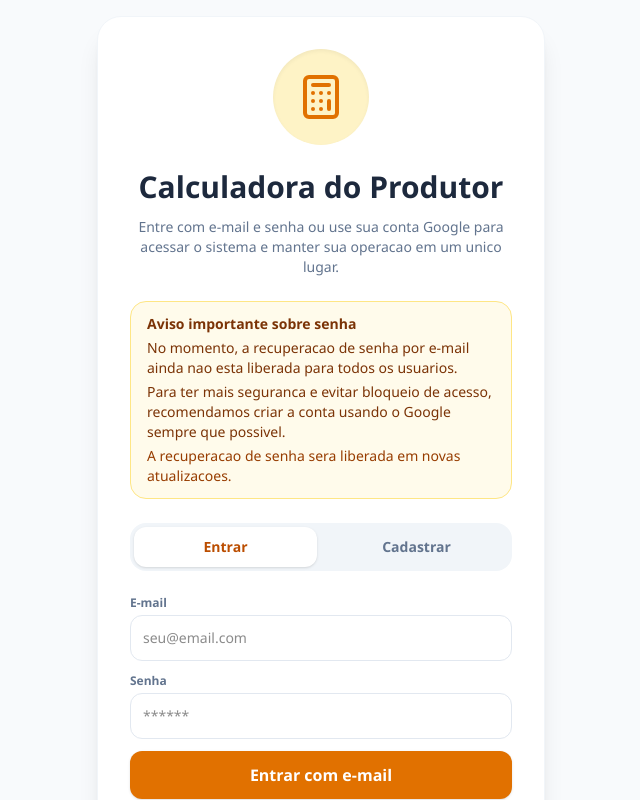
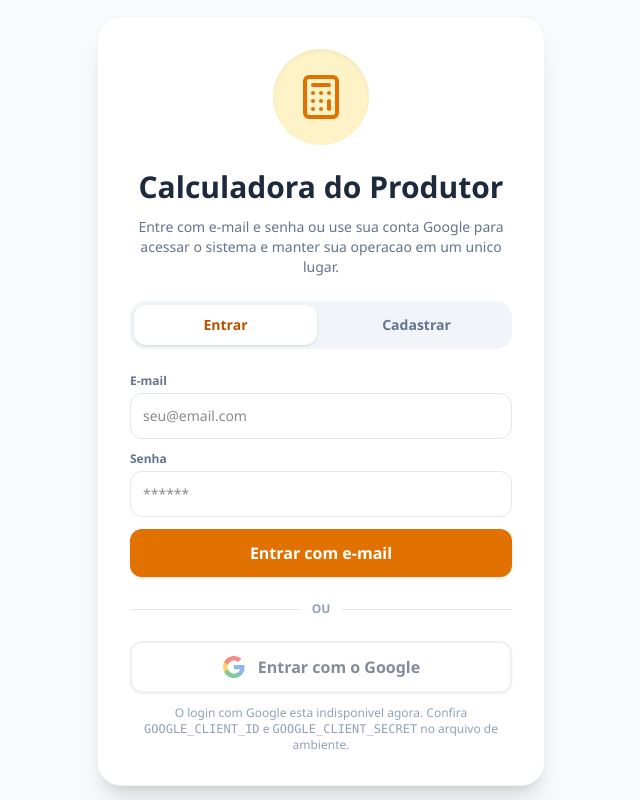
Before and after one commit to darilmaias-creator/meu-micro-saas, a Next.js app: page / in a window 1280 px wide. Shown: the top 800 px of the page, without its empty margins (319-959 px from the left). Built offline with nearby package versions, Linux system fonts and the light colour scheme; no server answers.

Commit message:
chore: show password recovery notice only on register

```diff
--- a/app/page.tsx
+++ b/app/page.tsx
@@ -244,7 +244,7 @@ export default function MainApp() {
               : "Entre com e-mail e senha ou use sua conta Google para acessar o sistema e manter sua operacao em um unico lugar."}
           </p>
 
-          {!PASSWORD_RECOVERY_AVAILABLE && authMode !== "forgotPassword" && (
+          {!PASSWORD_RECOVERY_AVAILABLE && authMode === "register" && (
             <div className="mb-6 rounded-2xl border border-amber-200 bg-amber-50 px-4 py-3 text-left text-sm text-amber-900">
               <p className="font-bold mb-1">Aviso importante sobre senha</p>
               <p>
```
